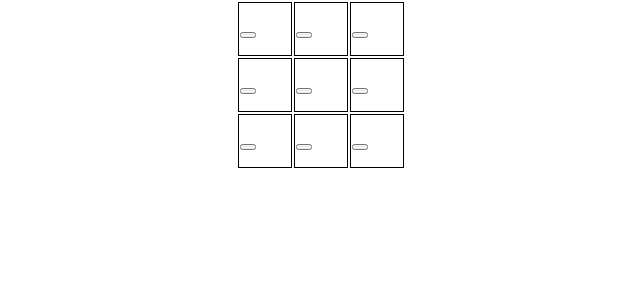
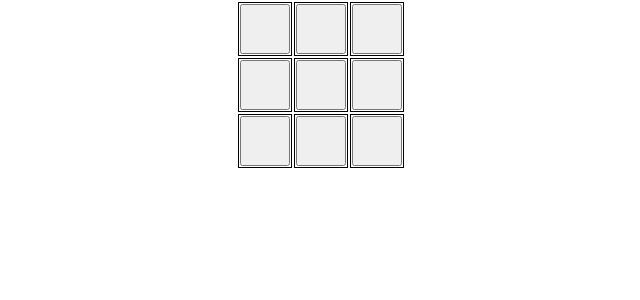
Before and after one commit to jeongj99/ultimate-tic-tac-toe, a React (Create React App) app: page / in a window 1280 px wide. Shown: the top 300 px of the page, without its empty margins (319-959 px from the left). Built offline with nearby package versions, Linux system fonts and the light colour scheme.

Commit message:
Add styling to individual-cell

```diff
--- a/src/components/Tictactoe.css
+++ b/src/components/Tictactoe.css
@@ -7,3 +7,9 @@
   width: 50px;
   height: 50px;
 }
+
+.individual-cell {
+  width: 100%;
+  height: 100%;
+  font-size: large;
+}
```
